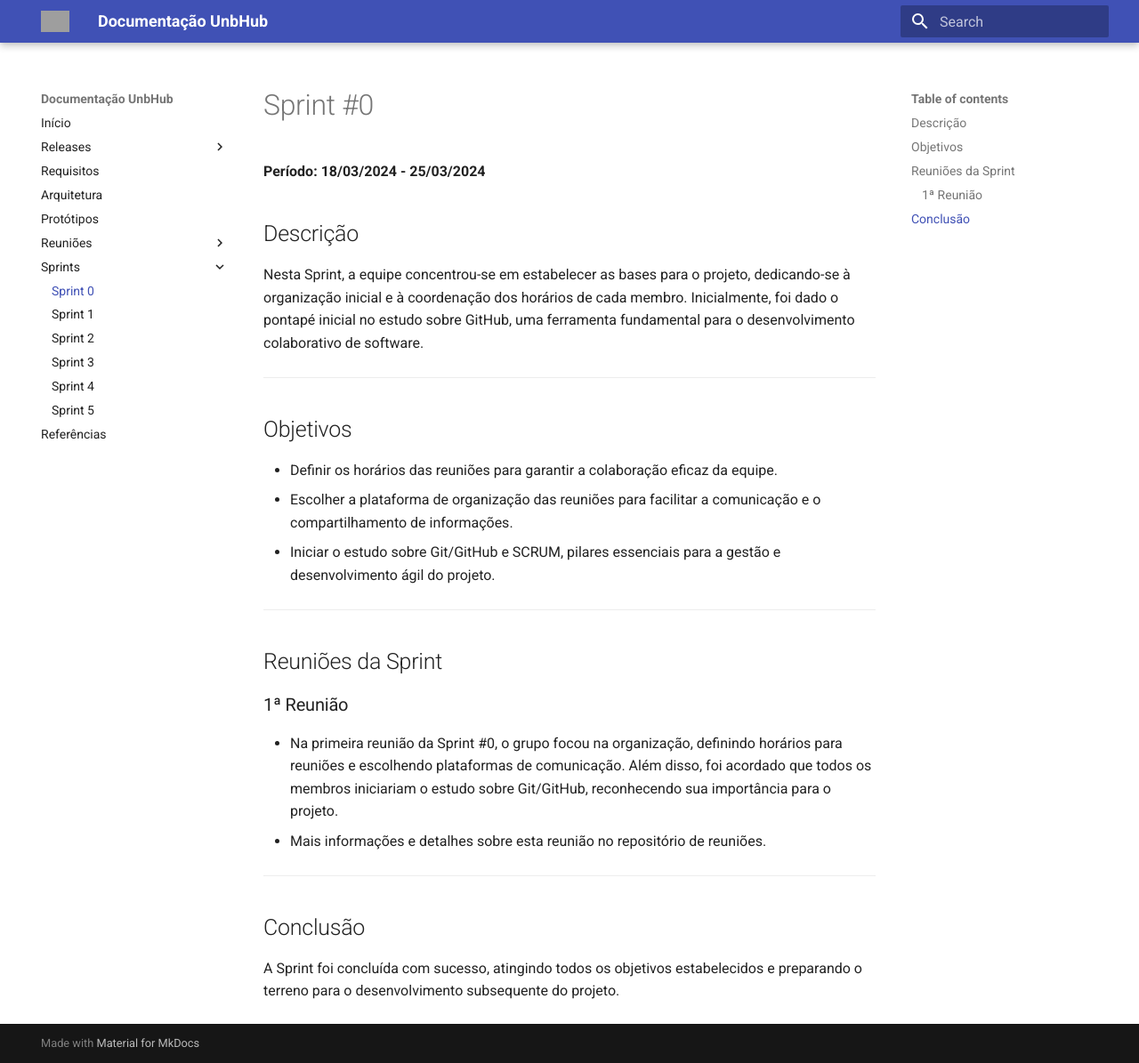
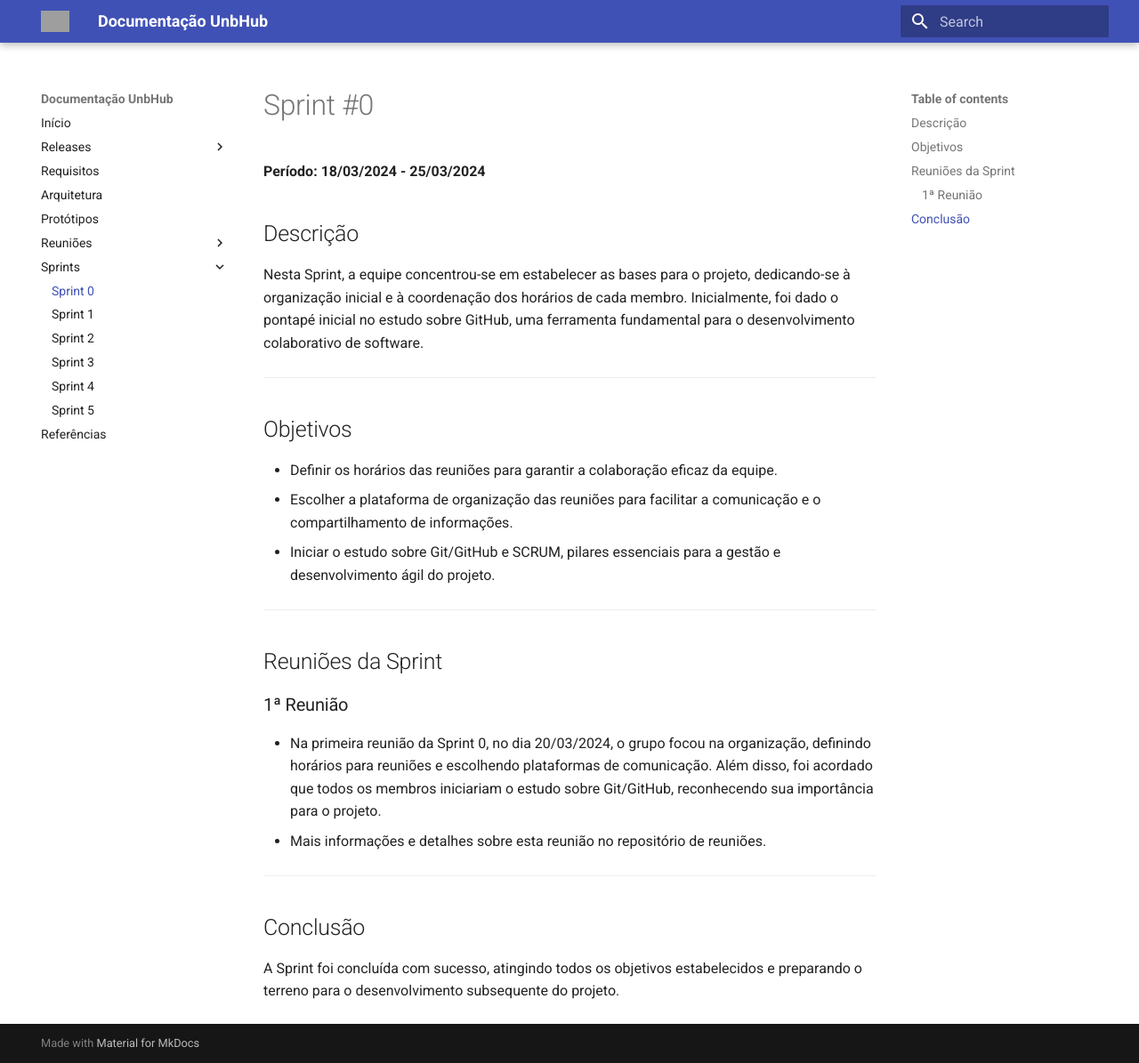
Before and after one commit to unb-mds/Squad09-UnBHUB, an MkDocs documentation site: the page built from documentation/mkdocs/docs/Sprints/Sprint0.md, in a window 1280 px wide and 1195 px high. Shown: the whole window at 89% size. Built offline with MkDocs 1.6.1 and Material for MkDocs 9.7.7, drawn with Linux system fonts in a browser that asks for light colours; grey boxes are pictures that could not be loaded.

Commit message:
Fix(#44): Editando Atualização da Documentação da Sprint 0

```diff
--- a/documentation/mkdocs/docs/Sprints/Sprint0.md
+++ b/documentation/mkdocs/docs/Sprints/Sprint0.md
@@ -20,7 +20,7 @@
 
 ### 1ª Reunião
 
-- Na primeira reunião da Sprint #0, o grupo focou na organização, definindo horários para reuniões e escolhendo plataformas de comunicação. Além disso, foi acordado que todos os membros iniciariam o estudo sobre Git/GitHub, reconhecendo sua importância para o projeto.
+- Na primeira reunião da Sprint 0, no dia 20/03/2024, o grupo focou na organização, definindo horários para reuniões e escolhendo plataformas de comunicação. Além disso, foi acordado que todos os membros iniciariam o estudo sobre Git/GitHub, reconhecendo sua importância para o projeto.
 - Mais informações e detalhes sobre esta reunião no repositório de reuniões.
 
 ---
```
